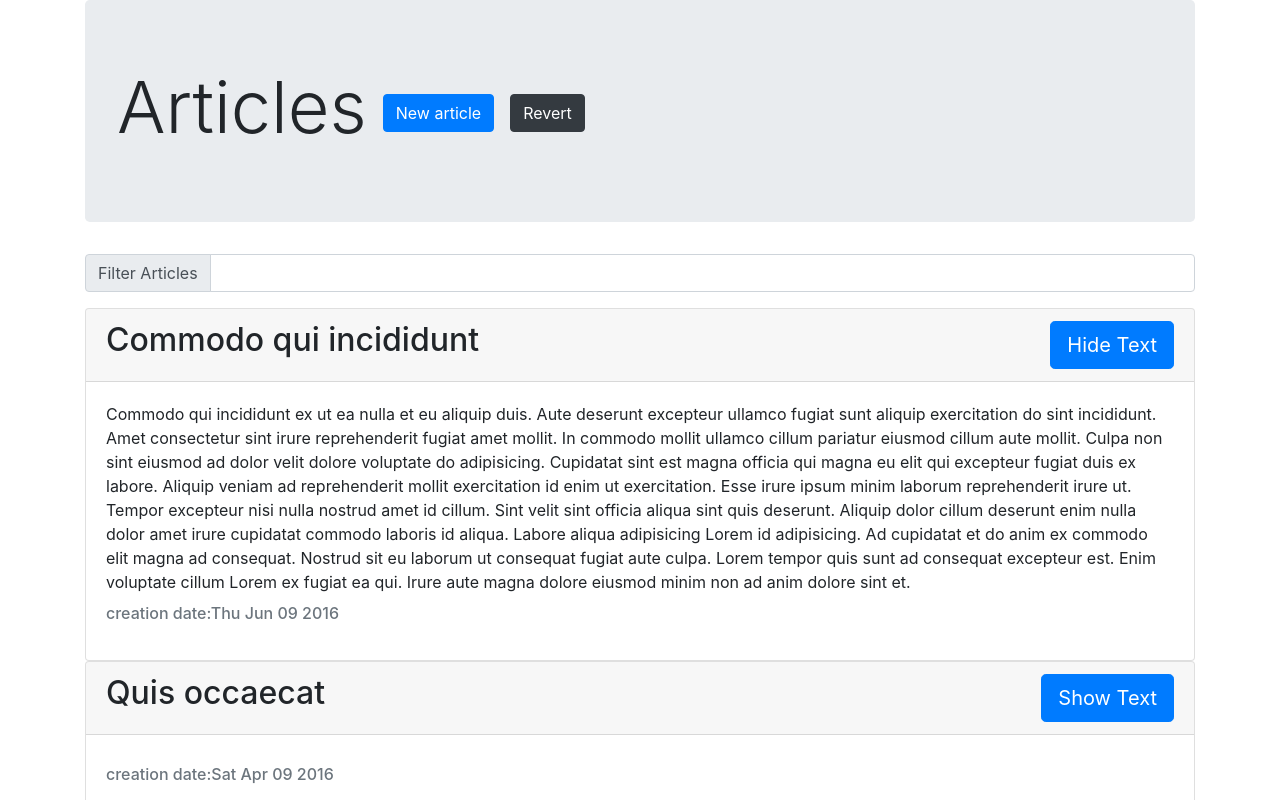
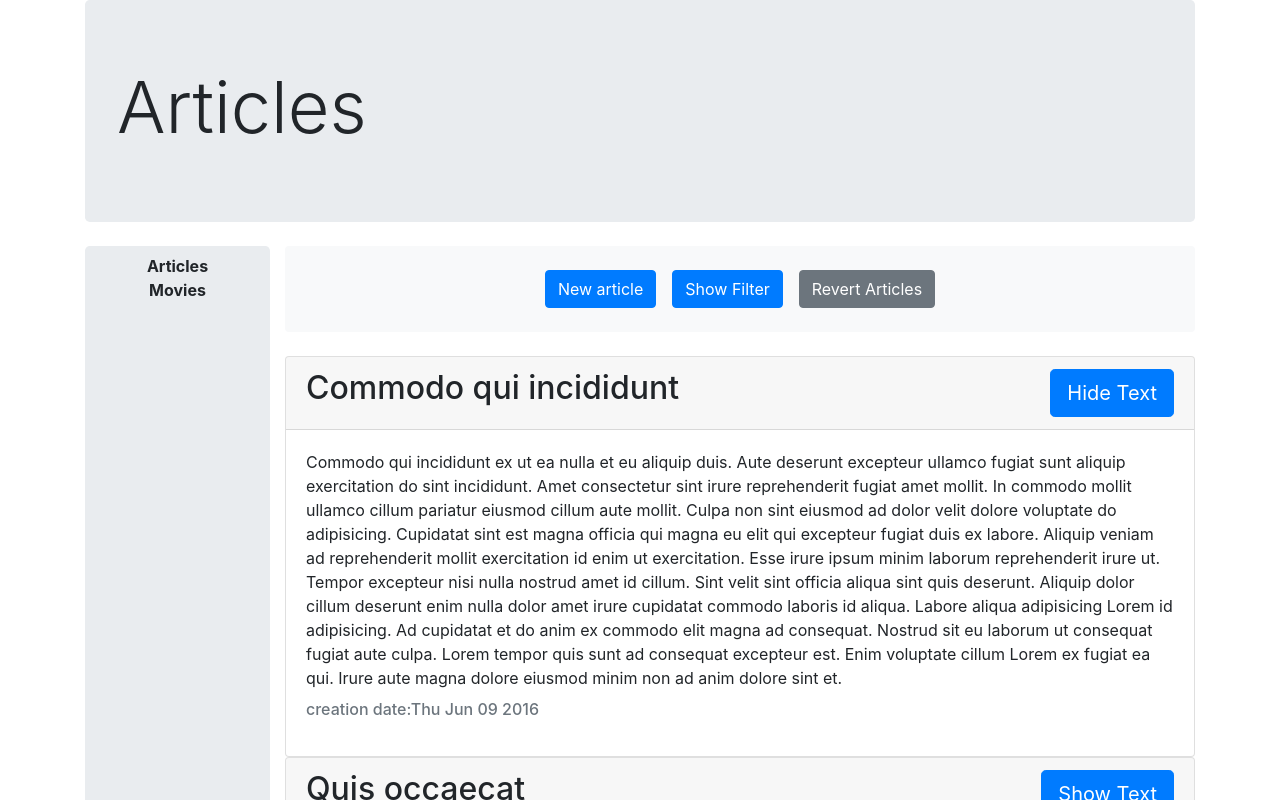
Before and after one commit to sergei740/article-list, a React (Create React App) app: page / in a window 1280 px wide. Shown: the top 800 px of the page. Built offline with nearby package versions, Linux system fonts and the light colour scheme; the HTML template or start-up script is replaced by a standard one.

Commit message:
added new components Articles Header SideBar, fixed filter function

```diff
--- a/src/components/App.jsx
+++ b/src/components/App.jsx
@@ -1,16 +1,17 @@
 import React, { Component } from 'react';
-import ArticleList from './ArticleList';
-import ArticleFilter from './ArticleFilter';
-import CreateNewArticle from './CreateNewArticle';
 import articles from '../fixtures';
 import 'bootstrap/dist/css/bootstrap.css';
+import Articles from "./Articles";
+import SideBar from "./SideBar";
+import Header from "./Header";
 
 
 class App extends Component {
   state = {
     reverted: false,
-    articles: articles,
-    isOpenCreateNewArticle: false
+    articles,
+    isOpenCreateNewArticle: false,
+    isFilterOpen: false
   };
 
   revert = () => {
@@ -26,29 +27,37 @@ class App extends Component {
   };
 
   handleSubmit = (newArticle) => {
-    console.log(newArticle);
-    this.setState({ articles: [...this.state.articles, newArticle], isOpenCreateNewArticle: !this.state.isOpenCreateNewArticle });
+    articles.push(newArticle);
+    this.setState({
+      articles: [...articles],
+      isOpenCreateNewArticle: !this.state.isOpenCreateNewArticle
+    });
   };
 
   openCreateNewArticle = () => {
     this.setState({ isOpenCreateNewArticle: !this.state.isOpenCreateNewArticle })
   };
 
+  openFilter = () => {
+    this.setState({ isFilterOpen: !this.state.isFilterOpen })
+  };
+
+
   render() {
-    const textForNewArticle = this.state.isOpenCreateNewArticle ? 'Hide' : 'New article';
     return (
       <div className='container'>
-        <div className='jumbotron'>
-          <h1 className='display-3'>
-            Articles
-            <button className='btn btn-primary ml-3'
-                    onClick={ this.openCreateNewArticle }>{ textForNewArticle }</button>
-            <button className='btn btn-dark ml-3' onClick={ this.revert }>Revert</button>
-          </h1>
+        <Header/>
+        <div className='row m-0'>
+          <SideBar/>
+          <Articles handleChange={ this.handleChange }
+                    handleSubmit={ this.handleSubmit }
+                    articles={ this.state.reverted ? this.state.articles.slice().reverse() : this.state.articles }
+                    isOpenCreateNewArticle={ this.state.isOpenCreateNewArticle }
+                    isFilterOpen={ this.state.isFilterOpen }
+                    openCreateNewArticle={ this.openCreateNewArticle }
+                    revert={ this.revert }
+                    openFilter={ this.openFilter }/>
         </div>
-        { this.state.isOpenCreateNewArticle ? <CreateNewArticle handleSubmit={ this.handleSubmit }/> : null }
-        <ArticleFilter onHandleChange={ this.handleChange }/>
-        <ArticleList articles={ this.state.reverted ? this.state.articles.slice().reverse() : this.state.articles }/>
       </div>
     )
   }
--- a/src/components/ArticleFilter.jsx
+++ b/src/components/ArticleFilter.jsx
@@ -6,7 +6,7 @@ function ArticleFilter(props) {
       <div className="input-group-prepend">
         <span className="input-group-text" id="inputGroup-sizing-default">Filter Articles</span>
       </div>
-      <input type="text" onChange={ props.onHandleChange } className="form-control" aria-label="Default"
+      <input type="text" onChange={ props.handleChange } className="form-control" aria-label="Default"
              aria-describedby="inputGroup-sizing-default"/>
     </div>
   )
--- a/src/components/ArticleList.jsx
+++ b/src/components/ArticleList.jsx
@@ -2,9 +2,9 @@ import React from 'react';
 import Article from './Article';
 
 
-function ArticleList({articles}) {
-  const articlesList = articles.map((article,index) => {
-    return <li key={ article.id }><Article article={ article } defaultOpen = {index === 0}/></li>
+function ArticleList({ articles }) {
+  const articlesList = articles.map((article, index) => {
+    return <li key={ article.id }><Article article={ article } defaultOpen={ index === 0 }/></li>
   });
   return (
     <ul className='list-unstyled'>
--- /dev/null
+++ b/src/components/Articles.jsx
@@ -0,0 +1,25 @@
+import React from 'react';
+import ArticleList from './ArticleList';
+import ArticleFilter from './ArticleFilter';
+import CreateNewArticle from './CreateNewArticleForm';
+
+function Articles(props) {
+  const textForNewArticleButton = props.isOpenCreateNewArticle ? 'Hide' : 'New article';
+  const textForFilterButton = props.isFilterOpen ? 'Hide' : 'Show';
+  return (
+    <div className='col-lg-10 pr-0'>
+      <div className='d-flex justify-content-center mb-4 pt-4 pb-4 bg-light rounded'>
+        <button className='btn btn-primary'
+                onClick={ props.openCreateNewArticle }>{ textForNewArticleButton }</button>
+        <button className='btn btn-primary ml-3'
+                onClick={ props.openFilter }>{ `${ textForFilterButton } Filter` }</button>
+        <button className='btn btn-secondary ml-3' onClick={ props.revert }>Revert Articles</button>
+      </div>
+      { props.isOpenCreateNewArticle ? <CreateNewArticle handleSubmit={ props.handleSubmit }/> : null }
+      { props.isFilterOpen ? <ArticleFilter handleChange={ props.handleChange }/> : null }
+      <ArticleList articles={ props.articles }/>
+    </div>
+  )
+}
+
+export default Articles;
--- a/src/components/CreateNewArticle.jsx
+++ b/src/components/CreateNewArticleForm.jsx
@@ -1,7 +1,7 @@
 import React, { Component } from 'react';
 import getRandomString from '../getRandomId';
 
-class CreateNewArticle extends Component {
+class CreateNewArticleForm extends Component {
   constructor(props) {
     super(props);
 
@@ -57,4 +57,4 @@ class CreateNewArticle extends Component {
   }
 }
 
-export default CreateNewArticle;
+export default CreateNewArticleForm;
--- /dev/null
+++ b/src/components/Header.jsx
@@ -0,0 +1,13 @@
+import React from 'react';
+
+function Header() {
+  return (
+    <div className='jumbotron mb-4'>
+      <h1 className='display-3'>
+        Articles
+      </h1>
+    </div>
+  )
+}
+
+export default Header;
--- /dev/null
+++ b/src/components/SideBar.jsx
@@ -0,0 +1,12 @@
+import React from 'react';
+
+function SideBar() {
+  return(
+    <div className='col-sm-2 p-2 jumbotron text-center font-weight-bold'>
+      <div>Articles</div>
+      <div>Movies</div>
+    </div>
+  )
+}
+
+export default SideBar;
```
